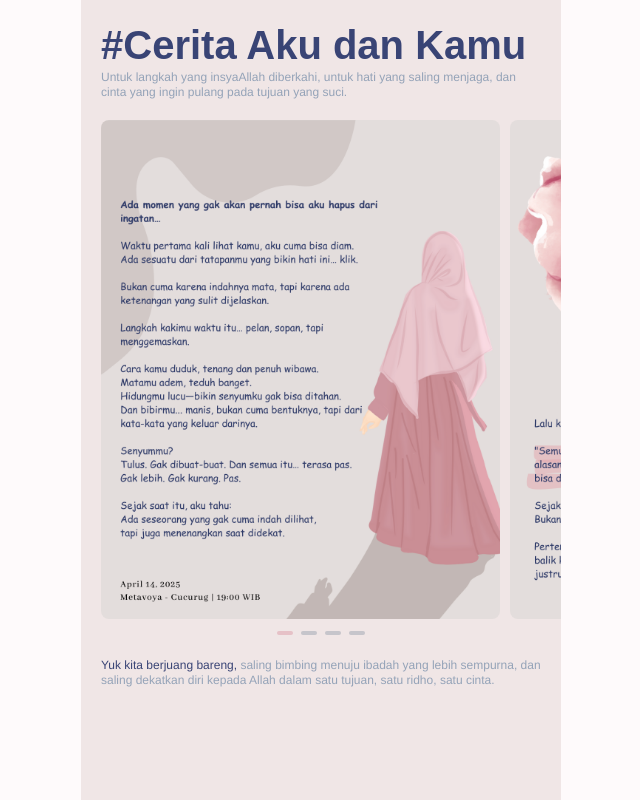
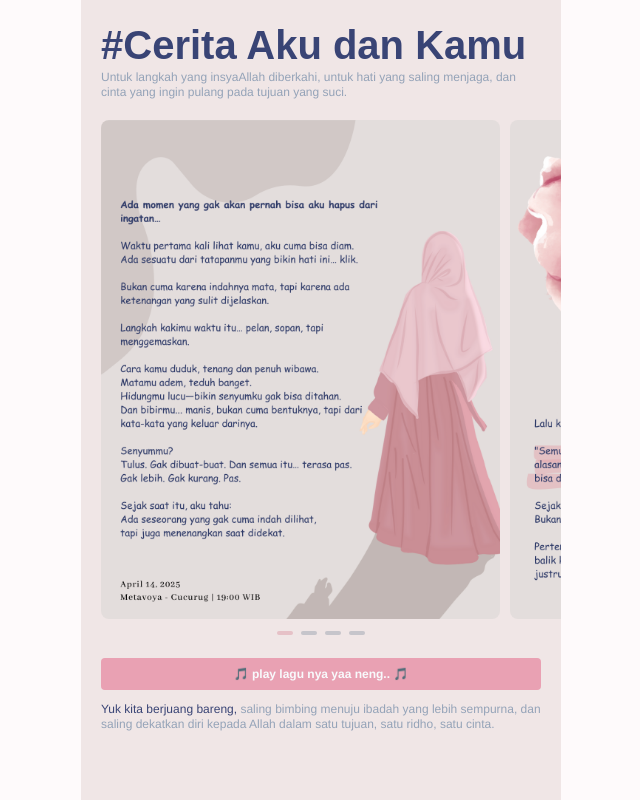
Before and after one commit to DwiNaufalAprialdhi/message_for_u, a Next.js app: page / in a window 1280 px wide. Shown: the whole page, without its empty margins (319-959 px from the left). Built offline with nearby package versions, Linux system fonts and the light colour scheme; a web font is replaced by a local one.

Commit message:
first commit

```diff
--- a/src/pages/index.tsx
+++ b/src/pages/index.tsx
@@ -1,4 +1,4 @@
-import React from 'react'
+import React, { useRef, useState } from 'react'
 // Import Swiper React components
 import { Swiper, SwiperSlide } from 'swiper/react';
 
@@ -10,7 +10,16 @@ import 'swiper/css/pagination';
 import { Pagination } from 'swiper/modules';
 import Image from 'next/image';
 
-export default function index() {
+export default function Index() {
+  const audioRef = useRef<HTMLAudioElement>(null); // 👈 fix type here
+  const [isPlaying, setIsPlaying] = useState(false);
+
+  const handlePlay = () => {
+    if (audioRef.current) {
+      audioRef.current.play();
+      setIsPlaying(true);
+    }
+  };
 
   return (
     <>
@@ -22,6 +31,7 @@ export default function index() {
           <p className='font-helvetica font-normal text-slate-400 text-xs leading-tight mb-5'>
             Untuk langkah yang insyaAllah diberkahi, untuk hati yang saling menjaga, dan cinta yang ingin pulang pada tujuan yang suci.
           </p>
+
           {/* SWIPER */}
           <div className='w-full grid grid-cols-1 mb-2'>
             <Swiper
@@ -33,33 +43,34 @@ export default function index() {
               modules={[Pagination]}
               className="carousel-swiper col-span-1 w-full md:h-[530px] h-[420px]"
             >
-              <SwiperSlide>
-                <div className='w-full h-max rounded-[8px] overflow-hidden'>
-                  <Image src="/1.png" alt="craousel" width={500} height={500} className='w-full h-full object-cover' />
-                </div>
-              </SwiperSlide>
-              <SwiperSlide>
-                <div className='w-full h-max rounded-[8px] overflow-hidden'>
-                  <Image src="/2.png" alt="craousel" width={500} height={500} className='w-full h-full object-cover' />
-                </div>
-              </SwiperSlide>
-              <SwiperSlide>
-                <div className='w-full h-max rounded-[8px] overflow-hidden'>
-                  <Image src="/3.png" alt="craousel" width={500} height={500} className='w-full h-full object-cover' />
-                </div>
-              </SwiperSlide>
-              <SwiperSlide>
-                <div className='w-full h-max rounded-[8px] overflow-hidden'>
-                  <Image src="/4.png" alt="craousel" width={500} height={500} className='w-full h-full object-cover' />
-                </div>
-              </SwiperSlide>
+              {[1, 2, 3, 4].map((num) => (
+                <SwiperSlide key={num}>
+                  <div className='w-full h-max rounded-[8px] overflow-hidden'>
+                    <Image src={`/${num}.png`} alt="carousel" width={500} height={500} className='w-full h-full object-cover' />
+                  </div>
+                </SwiperSlide>
+              ))}
             </Swiper>
           </div>
+
+          {/* Button Play */}
+          {!isPlaying && (
+            <button
+              onClick={handlePlay}
+              className="w-full bg-[#e9a1b3] font-semibold text-xs py-2 text-slate-50 px-5 rounded mb-3 hover:bg-opacity-80 transition-all"
+            >
+              🎵 play lagu nya yaa neng.. 🎵
+            </button>
+          )}
+
+          {/* Audio (disembunyikan kontrolnya, dikontrol via tombol) */}
+          <audio ref={audioRef} src="/backsong-2.mp3" />
+
           <p className='font-helvetica font-normal text-slate-400 text-xs leading-tight'>
             <span className='text-[#394475]'>Yuk kita berjuang bareng,</span> saling bimbing menuju ibadah yang lebih sempurna, dan saling dekatkan diri kepada Allah dalam satu tujuan, satu ridho, satu cinta.
           </p>
         </div>
       </main>
     </>
-  )
+  );
 }
```
Also changed, not shown: 1 other file (tests, documents, lock files or other folders).
